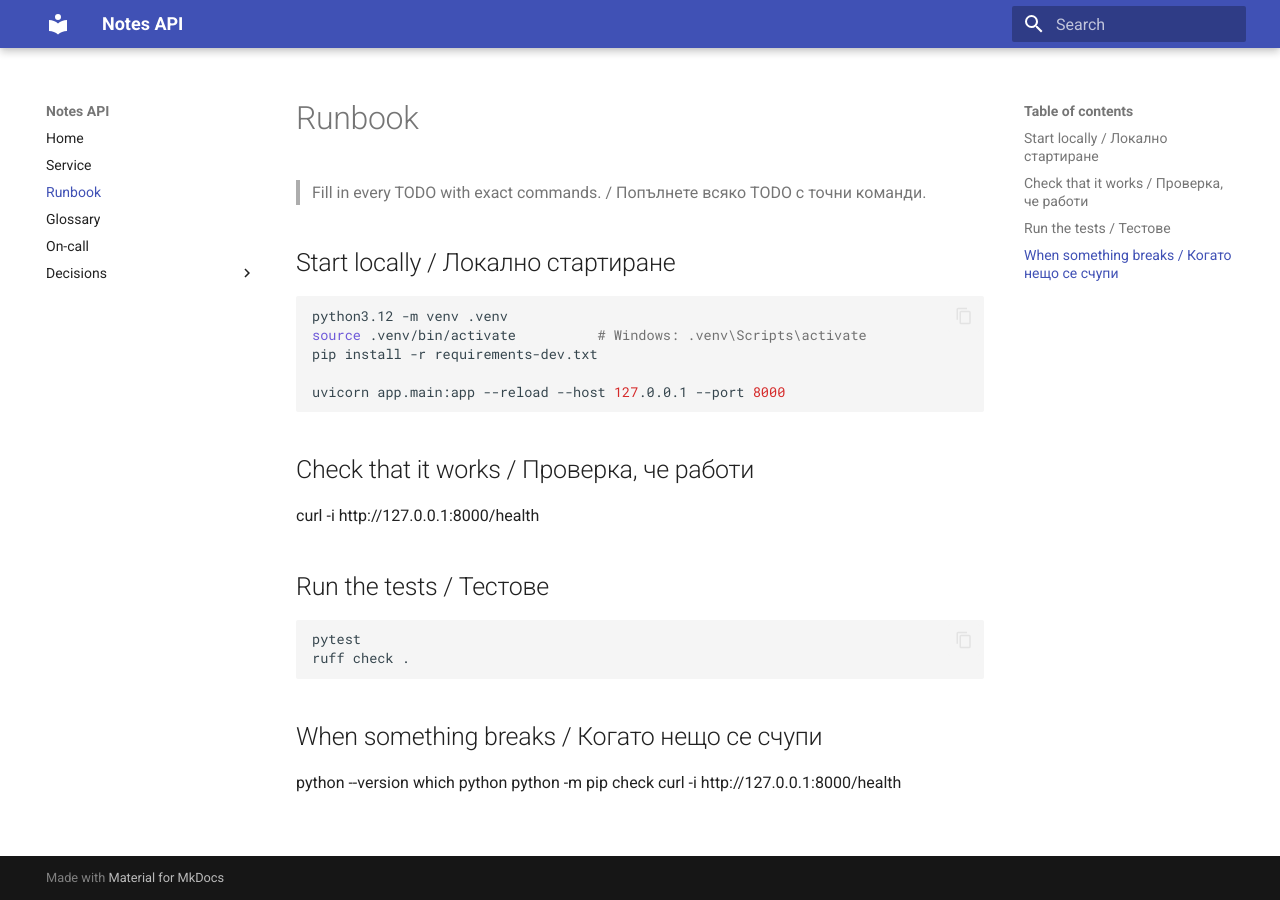
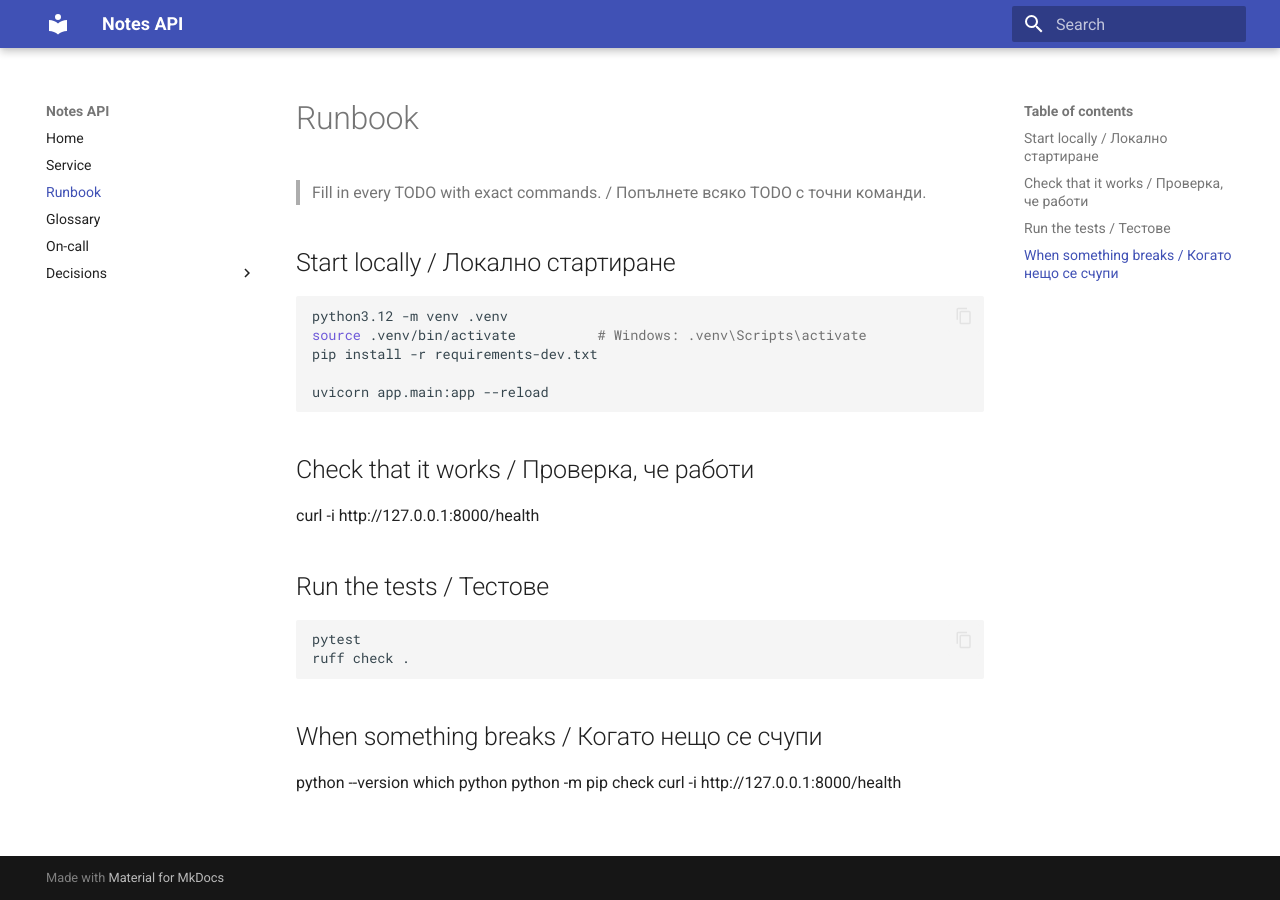
Before and after one commit to SKrastanov/devops-labs-fn371223018, an MkDocs documentation site: the page built from docs/runbook.md, in a window 1280 px wide. Built offline with MkDocs 1.6.1 and Material for MkDocs 9.7.7, drawn with Linux system fonts in a browser that asks for light colours.

Commit message:
Update runbook.md

````diff
--- a/docs/runbook.md
+++ b/docs/runbook.md
@@ -9,7 +9,7 @@ python3.12 -m venv .venv
 source .venv/bin/activate          # Windows: .venv\Scripts\activate
 pip install -r requirements-dev.txt
 
-uvicorn app.main:app --reload --host 127.0.0.1 --port 8000
+uvicorn app.main:app --reload
 ```
 
 ## Check that it works / Проверка, че работи
````
